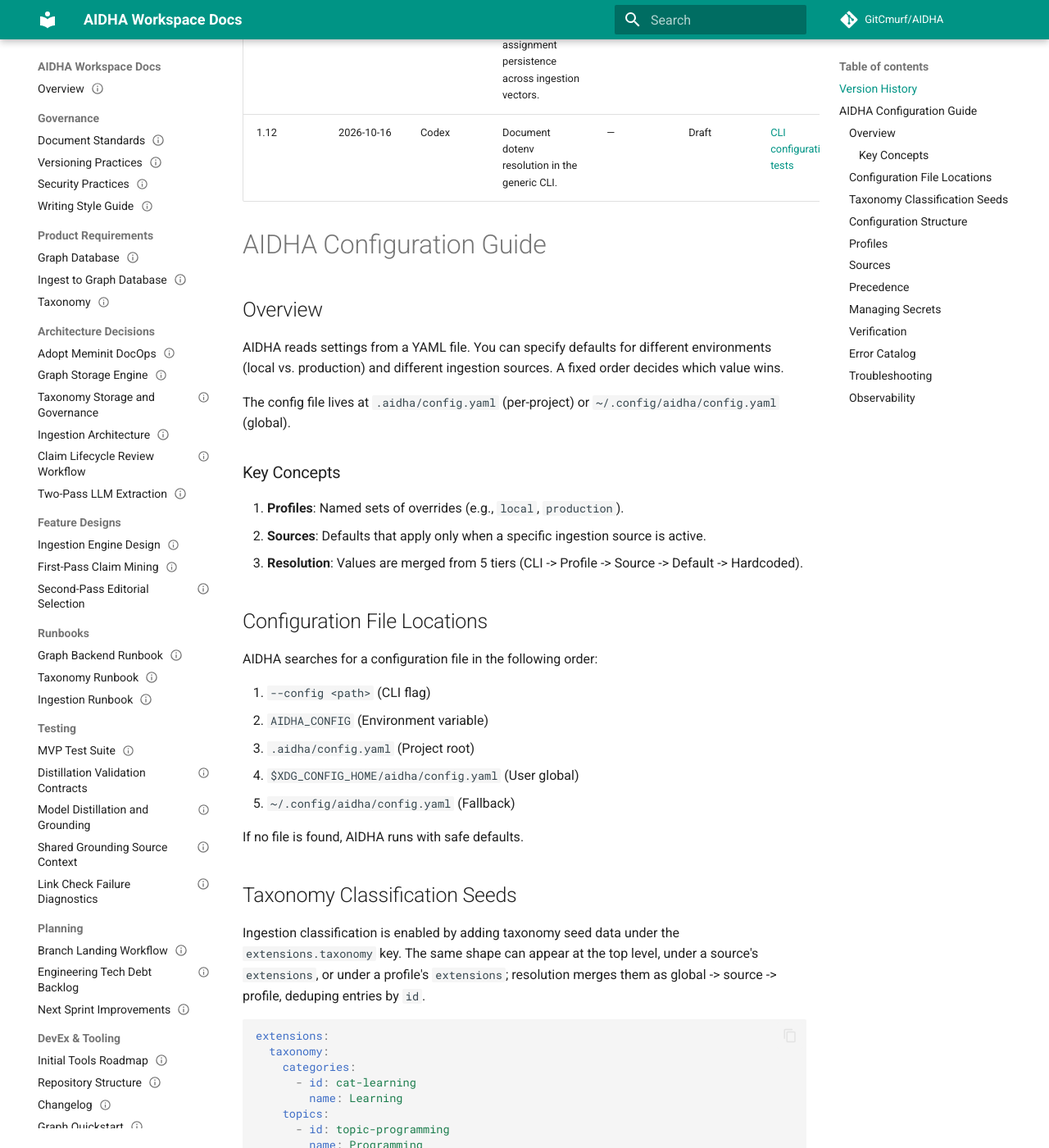
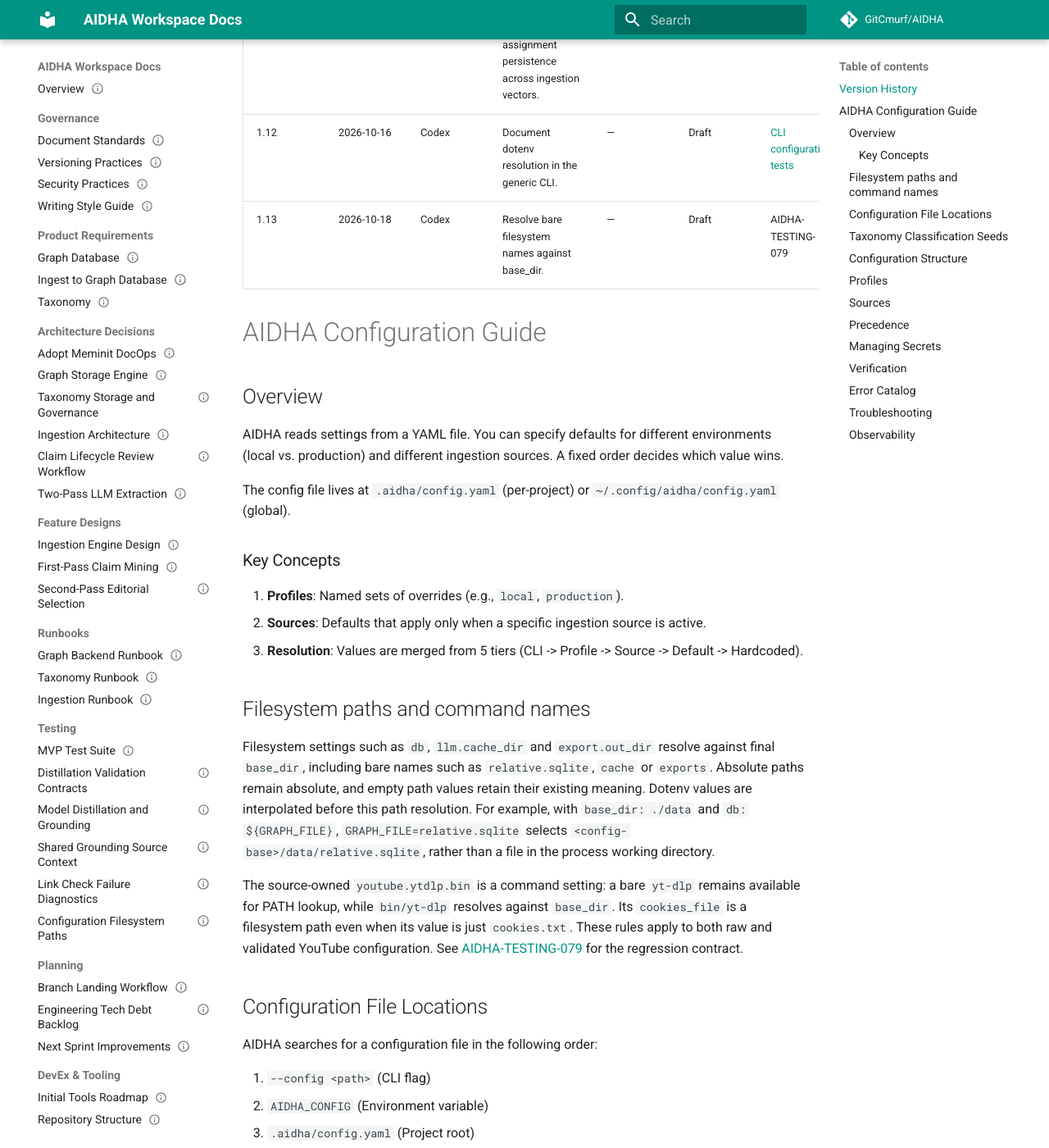
Before and after one commit to GitCmurf/AIDHA, an MkDocs documentation site: the page built from docs/60-devex/config-guide.md, in a window 1280 px wide and 1400 px high, scrolled down 1548 px. Shown: the whole window at 82% size. Built offline with MkDocs 1.6.1 and Material for MkDocs 9.7.7, drawn with Linux system fonts in a browser that asks for light colours; comment, search, counter and statistics services are not loaded; the version menu is left out; some of the changed text lies outside the part shown.

Commit message:
fix(config): resolve bare filesystem paths against base dir

```diff
--- a/docs/60-devex/config-guide.md
+++ b/docs/60-devex/config-guide.md
@@ -2,8 +2,8 @@
 document_id: AIDHA-GUIDE-005
 owner: Repo Maintainers
 status: Draft
-last_updated: 2026-10-16
-version: "1.12"
+last_updated: 2026-10-18
+version: "1.13"
 title: AIDHA Configuration Guide
 type: GUIDE
 docops_version: "2.0"
@@ -15,8 +15,8 @@
 > **Owner:** Repo Maintainers
 > **Approvers:** —
 > **Status:** Draft
-> **Version:** 1.12
-> **Last Updated:** 2026-10-16
+> **Version:** 1.13
+> **Last Updated:** 2026-10-18
 > **Type:** GUIDE
 
 ## Version History
@@ -36,6 +36,7 @@
 | 1.10    | 2026-05-25 | AI     | Document taxonomy extension seed data for ingestion classification. | — | Draft | AIDHA-PLAN-007 |
 | 1.11    | 2026-05-25 | AI     | Clarify durable taxonomy assignment persistence across ingestion vectors. | — | Draft | AIDHA-PLAN-007 |
 | 1.12    | 2026-10-16 | Codex  | Document dotenv resolution in the generic CLI. | — | Draft | [CLI configuration tests](https://github.com/GitCmurf/AIDHA/blob/main/packages/praecis/cli/tests/cli.test.ts) |
+| 1.13 | 2026-10-18 | Codex | Resolve bare filesystem names against base_dir. | — | Draft | AIDHA-TESTING-079 |
 
 # AIDHA Configuration Guide
 
@@ -51,6 +52,21 @@
 1. **Profiles**: Named sets of overrides (e.g., `local`, `production`).
 2. **Sources**: Defaults that apply only when a specific ingestion source is active.
 3. **Resolution**: Values are merged from 5 tiers (CLI -> Profile -> Source -> Default -> Hardcoded).
+
+## Filesystem paths and command names
+
+Filesystem settings such as `db`, `llm.cache_dir` and `export.out_dir` resolve against
+final `base_dir`, including bare names such as `relative.sqlite`, `cache` or `exports`.
+Absolute paths remain absolute, and empty path values retain their existing meaning.
+Dotenv values are interpolated before this path resolution. For example, with
+`base_dir: ./data` and `db: ${GRAPH_FILE}`, `GRAPH_FILE=relative.sqlite` selects
+`<config-base>/data/relative.sqlite`, rather than a file in the process working directory.
+
+The source-owned `youtube.ytdlp.bin` is a command setting: a bare `yt-dlp` remains available
+for PATH lookup, while `bin/yt-dlp` resolves against `base_dir`. Its `cookies_file` is a
+filesystem path even when its value is just `cookies.txt`. These rules apply to both raw
+and validated YouTube configuration. See
+[AIDHA-TESTING-079](../55-testing/testing-079-config-filesystem-paths.md) for the regression contract.
 
 ## Configuration File Locations
 
--- a/mkdocs.yml
+++ b/mkdocs.yml
@@ -35,6 +35,7 @@
       - Model Distillation and Grounding: 55-testing/testing-057-distillation-pipeline.md
       - Shared Grounding Source Context: 55-testing/testing-058-grounding-context.md
       - Link Check Failure Diagnostics: 55-testing/testing-065-link-check-diagnostics.md
+      - Configuration Filesystem Paths: 55-testing/testing-079-config-filesystem-paths.md
   - Planning:
       - Branch Landing Workflow: 05-planning/plan-015-branch-landing-workflow.md
       - Engineering Tech Debt Backlog: 05-planning/tasks/task-007-tech-debt-backlog.md
```
Also changed, not shown: docs/01-indices/catalog.json (+16 -2 lines), docs/55-testing/testing-079-config-filesystem-paths.md (added, +62 -0 lines), 6 other files.
